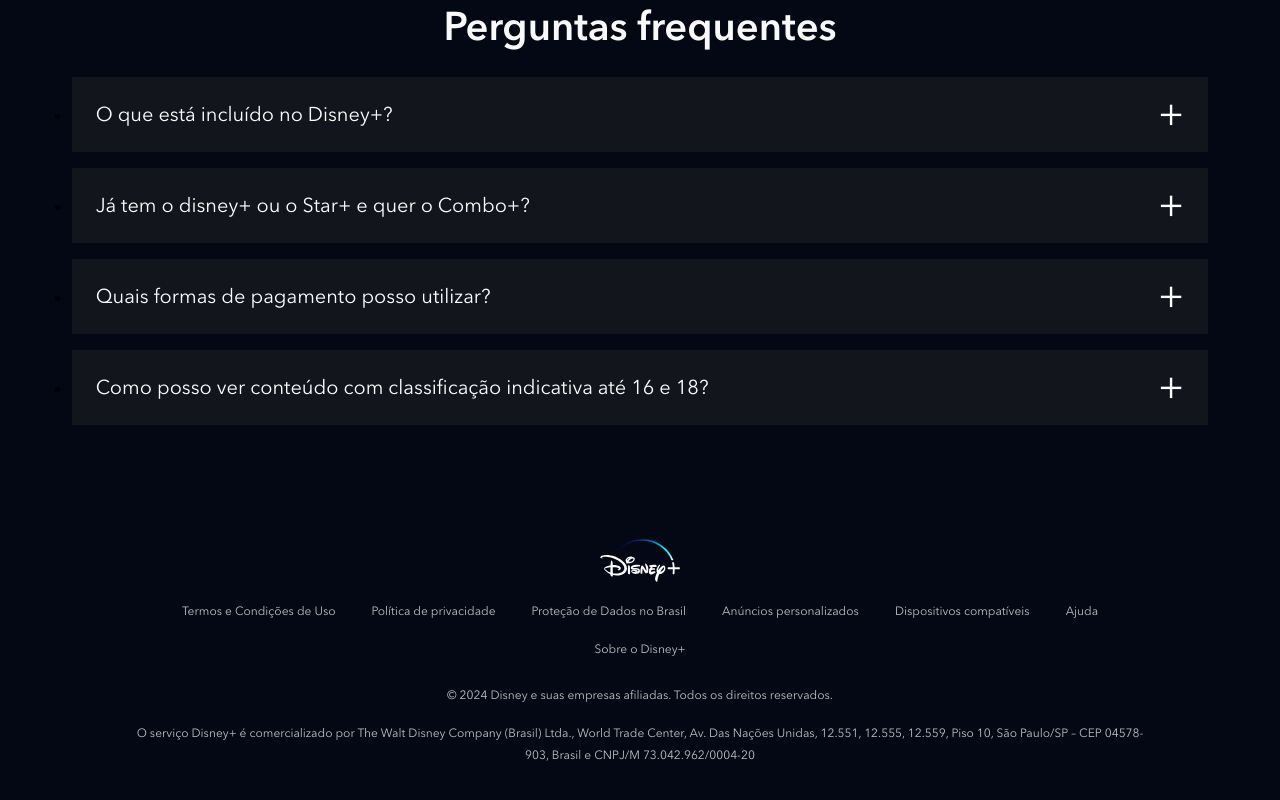
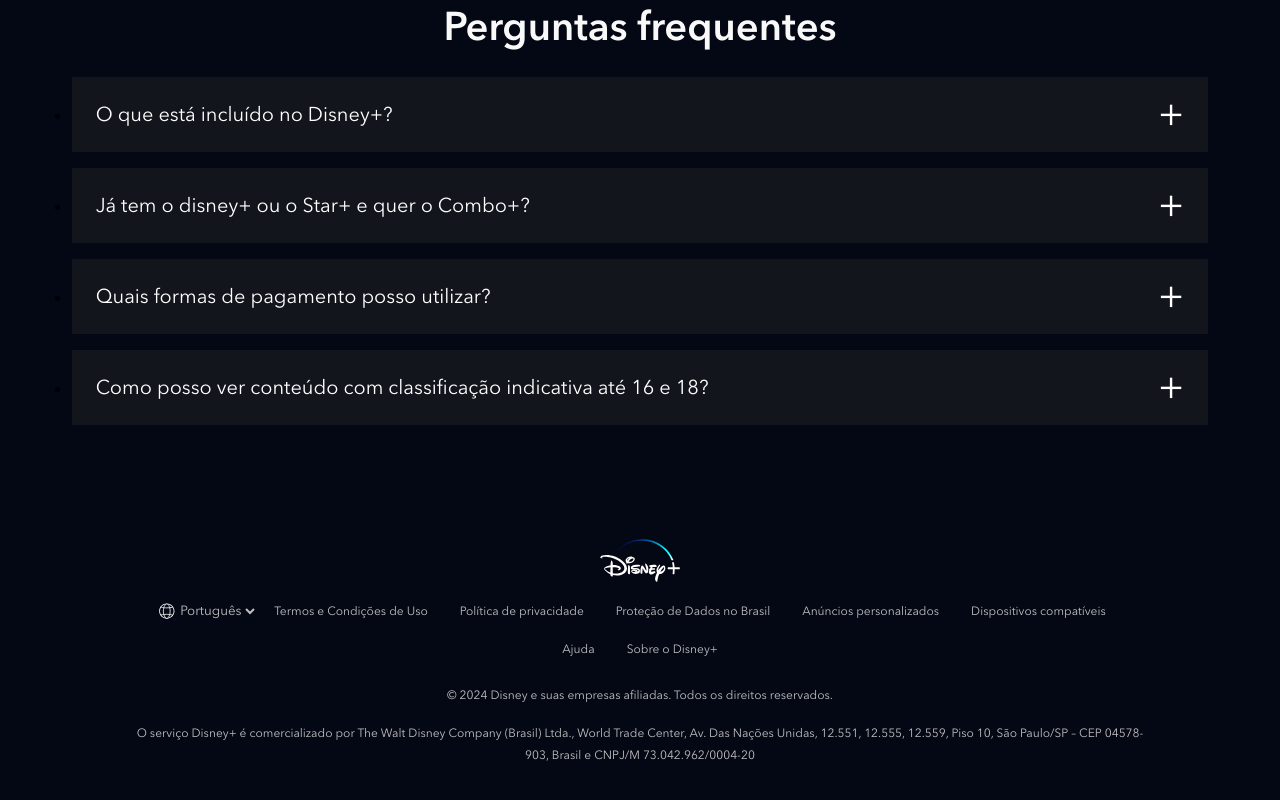
Before and after one commit to Cieliocas/disneyplus-project, a website: page index.html in a window 1280 px wide. Shown: the part 4448-5248 px from the top of the page. Drawn offline with nearby package versions, Linux system fonts and the light colour scheme; files that its build step writes are made by us from their sources; files whose address does not match are found by name.

Commit message:
Finish footer

```diff
--- a/index.html
+++ b/index.html
@@ -307,6 +307,15 @@
             <img class="footer__logo" src="./dist/images/disneyplus.svg" alt="Disney+">
             <ul class="footer__links">
                 <li class="footer__links__item">
+                    <div class="language-selector">
+                        <img src="./dist/images/icones/globe.svg" alt="Globo do mundo">
+                        <select>
+                            <option>English</option>
+                            <option selected>Português</option>
+                        </select>
+                    </div>
+                </li>
+                <li class="footer__links__item">
                     <a class="text--small" href="#">Termos e Condições de Uso</a>
                 </li>
                 <li class="footer__links__item">
--- a/src/styles/_footer.scss
+++ b/src/styles/_footer.scss
@@ -18,6 +18,10 @@
 
     &__links {
         margin-bottom: 16px;
+        display: flex;
+        align-items: center;
+        justify-content: center;
+        flex-wrap: wrap;
 
         &__item {
             display: inline-block;
@@ -38,3 +42,28 @@
         margin-bottom: 16px;
     }
 }
+
+.language-selector {
+    display: flex;
+    align-items: center;
+
+    img {
+        height: 18px;
+        width: 18px;
+    }
+
+    select {
+        background-color: transparent;
+        border: none;
+        color: variaveis.$principalTextColor;
+        height: 38px;
+
+        &:hover {
+            color: variaveis.$secondaryTextColor;
+        }
+
+        option {
+            color: variaveis.$backgroundColor;
+        }
+    }
+}
```
